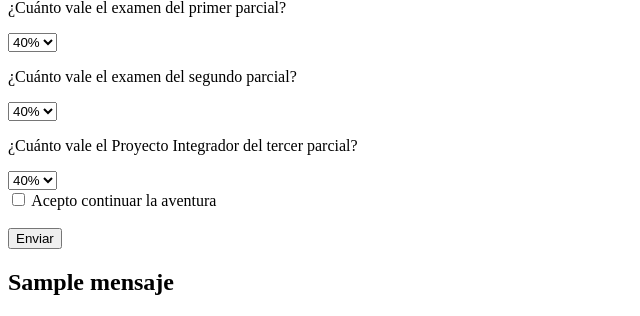
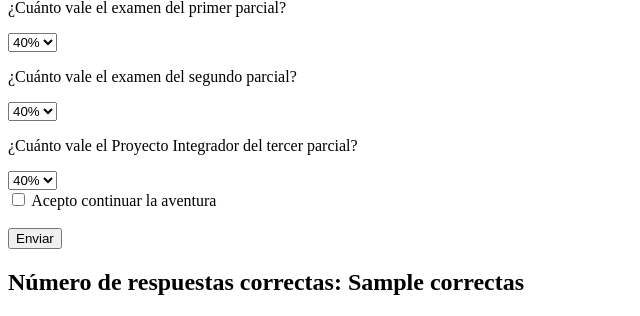
Before and after one commit to ineshv999/Actividad-No.2-Survival-Guide, a Flask app: template templates/notas.html in a window 1280 px wide. Shown: the part 519-835 px from the top of the page, without its empty margins (0-640 px from the left). Run offline with Flask 3, Linux system fonts and the light colour scheme; the template is opened without the code that fills it: most values are stand-ins (such as "Sample title", 1, 10 or a date in 2020).

Commit message:
11 de mayo

```diff
--- a/app.py
+++ b/app.py
@@ -9,8 +9,8 @@ def inicio():
 @app.route('/reglas', methods=['GET', 'POST'])
 def reglas():
 
-    mensaje = ""
     desbloqueado = False
+    correctas = 0
 
     if request.method == 'POST':
 
@@ -19,31 +19,6 @@ def reglas():
         respuesta3 = request.form['respuesta3']
         respuesta4 = request.form['respuesta4']
         respuesta5 = request.form['respuesta5']
-
-        if respuesta1 == "3":
-            mensaje += "Respuesta 1: Correcta <br>"
-        else:
-            mensaje += "Respuesta 1: Incorrecta <br>"
-
-        if respuesta2 == "10":
-            mensaje += "Respuesta 2: Correcta <br>"
-        else:
-            mensaje += "Respuesta 2: Incorrecta <br>"
-
-        if respuesta3 == "0":
-            mensaje += "Respuesta 3: Correcta <br>"
-        else:
-            mensaje += "Respuesta 3: Incorrecta <br>"
-
-        if respuesta4 == "1":
-            mensaje += "Respuesta 4: Correcta <br>"
-        else:
-            mensaje += "Respuesta 4: Incorrecta <br>"
-
-        if respuesta5 == "1":
-            mensaje += "Respuesta 5: Correcta <br>"
-        else:
-            mensaje += "Respuesta 5: Incorrecta <br>"
 
         correctas = 0
 
@@ -63,35 +38,21 @@ def reglas():
 
     return render_template(
         'reglas.html',
-        mensaje=mensaje,
-        desbloqueado=desbloqueado
+        desbloqueado=desbloqueado,
+        correctas=correctas
     )
 
 @app.route('/notas', methods=['GET', 'POST'])
 def notas():
-    mensaje = ""
+
     desbloqueado = False
+    correctas = 0
 
     if request.method == 'POST':
 
         respuesta1 = request.form['respuesta1']
         respuesta2 = request.form['respuesta2']
         respuesta3 = request.form['respuesta3']
-
-        if respuesta1 == "40":
-            mensaje += "Respuesta 1: Correcta <br>"
-        else:
-            mensaje += "Respuesta 1: Incorrecta <br>"
-
-        if respuesta2 == "40":
-            mensaje += "Respuesta 2: Correcta <br>"
-        else:
-            mensaje += "Respuesta 2: Incorrecta <br>"
-
-        if respuesta3 == "50":
-            mensaje += "Respuesta 3: Correcta <br>"
-        else:
-            mensaje += "Respuesta 3: Incorrecta <br>"
 
         correctas = 0
 
@@ -107,29 +68,20 @@ def notas():
 
     return render_template(
         'notas.html',
-        mensaje=mensaje,
+        correctas=correctas,
         desbloqueado=desbloqueado
     )
 
 @app.route('/skills', methods=['GET', 'POST'])
 def skills():
-    mensaje = ""
+
+    correctas = 0
     desbloqueado = False
 
     if request.method == 'POST':
 
         respuesta1 = request.form['respuesta1']
         respuesta2 = request.form['respuesta2']
-
-        if respuesta1 == "1":
-            mensaje += "Respuesta 1: Correcta <br>"
-        else:
-            mensaje += "Respuesta 1: Incorrecta <br>"
-
-        if respuesta2 == "4":
-            mensaje += "Respuesta 2: Correcta <br>"
-        else:
-            mensaje += "Respuesta 2: Incorrecta <br>"
 
         correctas = 0
 
@@ -143,35 +95,20 @@ def skills():
 
     return render_template(
         'skills.html',
-        mensaje=mensaje,
+        correctas=correctas,
         desbloqueado=desbloqueado
     )
 
 @app.route('/fechas', methods=['GET', 'POST'])
 def fechas():
-    mensaje = ""
     desbloqueado = False
+    correctas = 0
 
     if request.method == 'POST':
 
         respuesta1 = request.form['respuesta1']
         respuesta2 = request.form['respuesta2']
         respuesta3 = request.form['respuesta3']
-
-        if respuesta1 == "1":
-            mensaje += "Respuesta 1: Correcta <br>"
-        else:
-            mensaje += "Respuesta 1: Incorrecta <br>"
-
-        if respuesta2 == "2":
-            mensaje += "Respuesta 2: Correcta <br>"
-        else:
-            mensaje += "Respuesta 2: Incorrecta <br>"
-
-        if respuesta3 == "3":
-            mensaje += "Respuesta 3: Correcta <br>"
-        else:
-            mensaje += "Respuesta 3: Incorrecta <br>"
 
         correctas = 0
 
@@ -187,7 +124,7 @@ def fechas():
 
     return render_template(
         'fechas.html',
-        mensaje=mensaje,
+        correctas=correctas,
         desbloqueado=desbloqueado
     )
 
--- a/templates/fechas.html
+++ b/templates/fechas.html
@@ -48,7 +48,7 @@
 
     </form>
 
-    <h2>{{ mensaje|safe }}</h2>
+    <h2>Número de respuestas correctas: {{ correctas }}</h2>
 
     {% if desbloqueado %}
     <a href="/">Volver a jugar</a>
--- a/templates/notas.html
+++ b/templates/notas.html
@@ -48,7 +48,7 @@
 
     </form>
 
-    <h2>{{ mensaje|safe }}</h2>
+    <h2>Número de respuestas correctas: {{ correctas }}</h2>
 
     {% if desbloqueado %}
     <a href="/skills">Ir a skills</a>
--- a/templates/reglas.html
+++ b/templates/reglas.html
@@ -55,7 +55,7 @@
         Enviar
     </button>
 
-    <h2>{{ mensaje|safe }}</h2>
+    <h2>Número de respuestas correctas: {{ correctas }}</h2>
 
     {% if desbloqueado %}
     <a href="/notas">Ir al Oráculo</a>
--- a/templates/skills.html
+++ b/templates/skills.html
@@ -41,7 +41,7 @@
 
     </form>
 
-    <h2>{{ mensaje|safe }}</h2>
+    <h2>Número de respuestas correctas: {{ correctas }}</h2>
 
     {% if desbloqueado %}
     <a href="/fechas">Ir a fechas</a>
```
Also changed, not shown: templates/index.html (+12 -49 lines).
